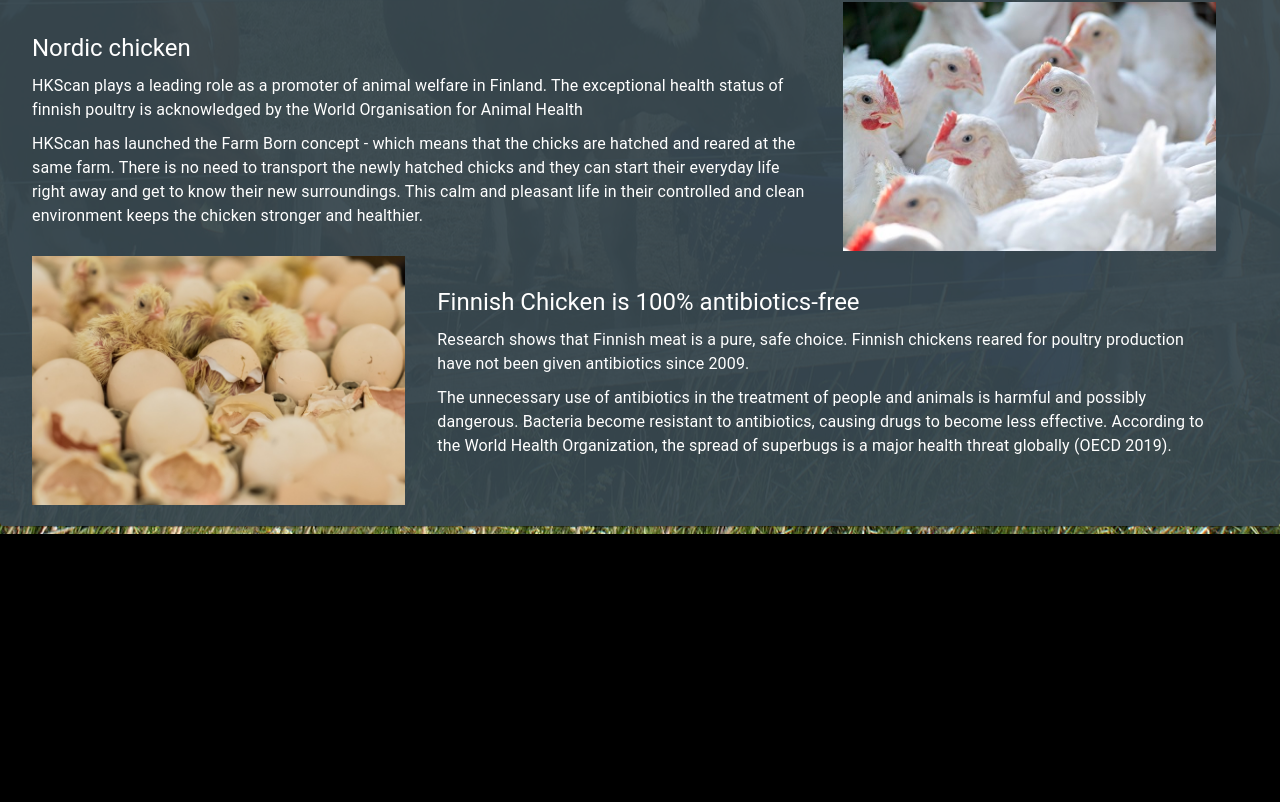
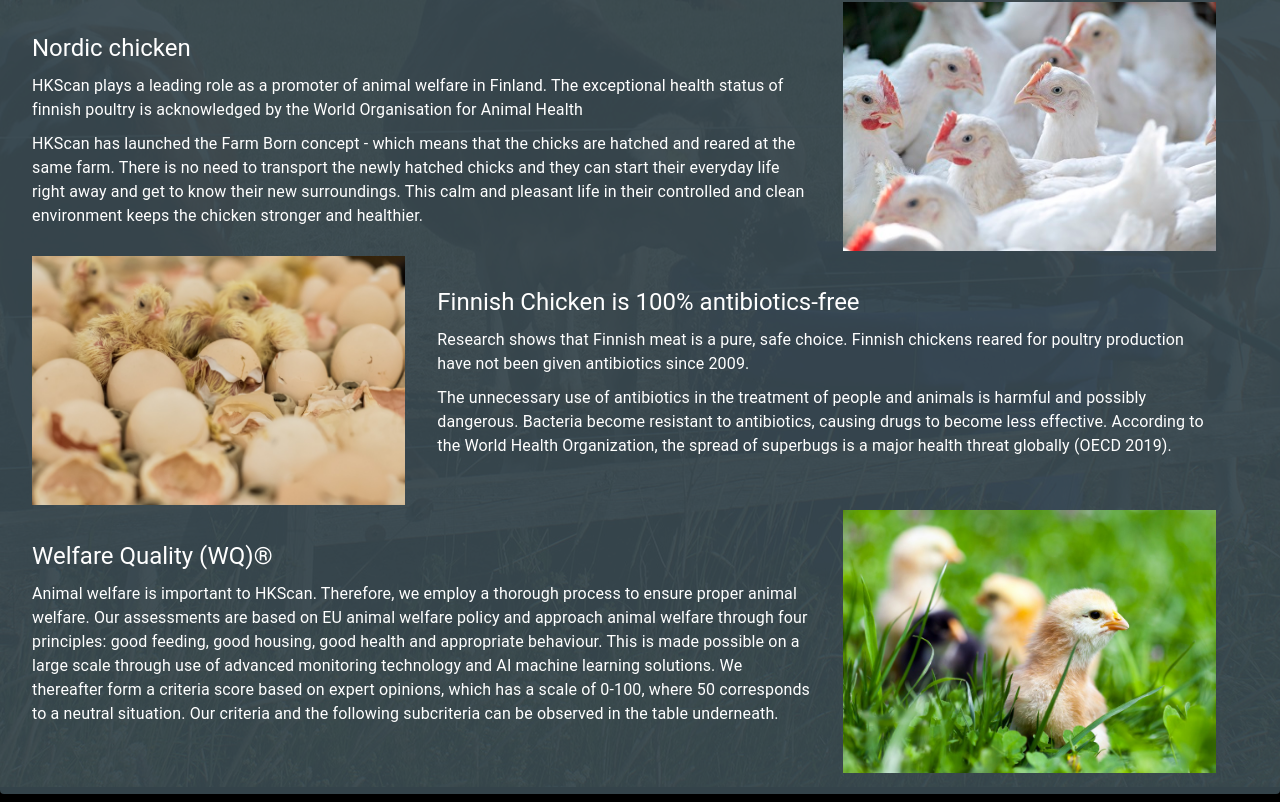
Before and after one commit to odporkka/hk-sustainability-app, a React (Create React App) app: page / in a window 1280 px wide. Shown: the part 328-1130 px from the top of the page. Before the commit the page ends 862 px from the top, so only its background shows below. Built offline with nearby package versions, Linux system fonts and the light colour scheme.

Commit message:
Welfare stuff

```diff
--- a/src/components/content/GeneralContent.jsx
+++ b/src/components/content/GeneralContent.jsx
@@ -32,6 +32,7 @@ const GeneralContent = (props) => {
 
     return (
         <Grid container className={classes.generalInfoContainer} >
+
             <Grid container item xs={12} spacing={4}>
                 <Grid item xs={8}>
                     <Typography variant='h5' className={classes.title} >
@@ -48,6 +49,7 @@ const GeneralContent = (props) => {
                     <img src='./chickens.jpg' className={classes.image}/>
                 </Grid>
             </Grid>
+
             <Grid container item xs={12} spacing={4}>
                 <Grid item xs={4}>
                     <img src='./chickens2.jpg' className={classes.image}/>
@@ -63,7 +65,20 @@ const GeneralContent = (props) => {
                         The unnecessary use of antibiotics in the treatment of people and animals is harmful and possibly dangerous. Bacteria become resistant to antibiotics, causing drugs to become less effective. According to the World Health Organization, the spread of superbugs is a major health threat globally (OECD 2019).
                     </Typography>
                 </Grid>
+            </Grid>
 
+            <Grid container item xs={12} spacing={4}>
+                <Grid item xs={8}>
+                    <Typography variant='h5' className={classes.title} >
+                        Welfare Quality (WQ)®
+                    </Typography>
+                    <Typography variant='body1' className={classes.paragraph}>
+                        Animal welfare is important to HKScan. Therefore, we employ a thorough process to ensure proper animal welfare. Our assessments are based on EU animal welfare policy and approach animal welfare through four principles: good feeding, good housing, good health and appropriate behaviour. This is made possible on a large scale through use of advanced monitoring technology and AI machine learning solutions. We thereafter form a criteria score based on expert opinions, which has a scale of 0-100, where 50 corresponds to a neutral situation. Our criteria and the following subcriteria can be observed in the table underneath.
+                    </Typography>
+                </Grid>
+                <Grid item xs={4}>
+                    <img src='./chickens3.jpg' className={classes.image}/>
+                </Grid>
             </Grid>
         </Grid>
 
--- a/src/components/content/ProductHeader.jsx
+++ b/src/components/content/ProductHeader.jsx
@@ -31,7 +31,7 @@ const ProductHeader = (props) => {
                 <img src='./HKScan_logo.png' className={classes.logo} />
             </div>
             <Typography variant='h2' align='center' className={classes.title}>
-                Esimerkki Tila {id}
+                Example Farm {id}
             </Typography>
             <Typography variant='h5' align='center' className={classes.title}>
                 with love and care!
```
Also changed, not shown: public/chickens3.jpg (added), 1 other file (tests, documents, lock files or other folders).
